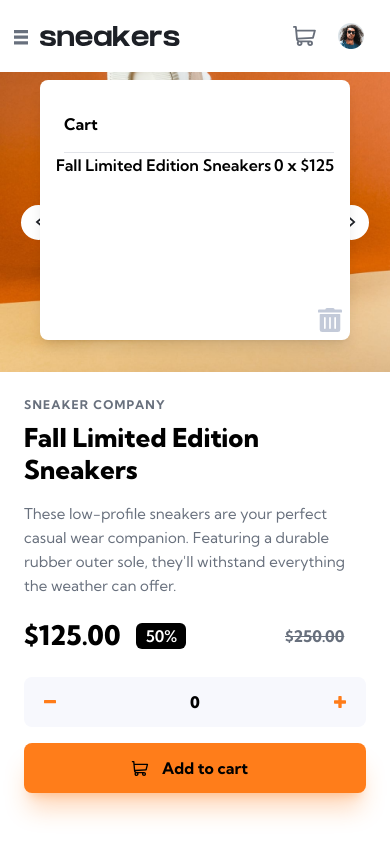
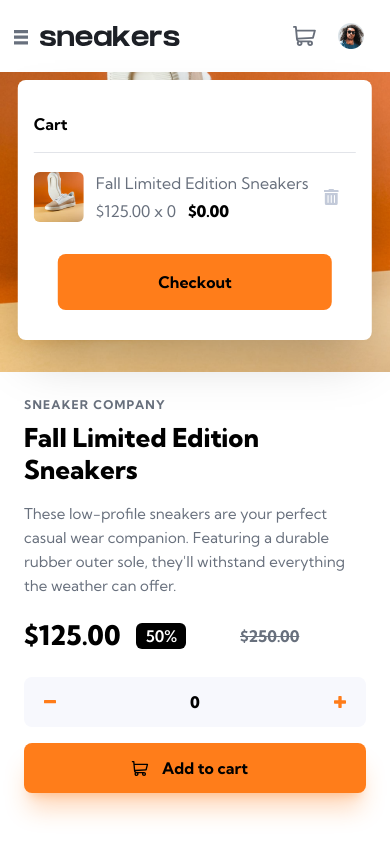
Before and after one commit to delabahmani/product-page-example, a React (Vite) app: page / in a window 390 px wide. Both pictures are taken after a click on the button "Add to cart". Shown: the top 844 px of the page. Built offline with nearby package versions, Linux system fonts and the light colour scheme.

Commit message:
Implement responsiveness

```diff
--- a/src/Components/Carousel.tsx
+++ b/src/Components/Carousel.tsx
@@ -81,7 +81,7 @@ const Carousel = ({ images, thumbnails }: Props) => {
         </div>
 
         {isDesktop && (
-          <div className="mt-4 lg:mt-9 flex justify-center space-x-4 lg:space-x-6">
+          <div className="mt-4 flex justify-center space-x-4 lg:mt-9 lg:space-x-6">
             {thumbnails.map((thumbnail, index) => (
               <div
                 key={index}
@@ -96,7 +96,7 @@ const Carousel = ({ images, thumbnails }: Props) => {
                   className="thumbnail h-full w-full rounded-lg object-cover"
                 />
                 {(index === isHovered || index === currentImage) && (
-                  <div className="absolute inset-0 z-20 rounded-lg bottom-0 left-0 right-0 top-0 opacity-60 bg-neutral-white"></div>
+                  <div className="absolute inset-0 bottom-0 left-0 right-0 top-0 z-20 rounded-lg bg-neutral-white opacity-60"></div>
                 )}
 
                 {index === currentImage && (
--- a/src/Components/Cart.tsx
+++ b/src/Components/Cart.tsx
@@ -16,30 +16,60 @@ const Cart: React.FC<CartProps> = ({ cart, clearCart }) => {
   const [isCartActive, setIsCartActive] = useState(true);
 
   return (
+    <div className="container mx-auto p-4 sm:p-0 lg:mx-0 lg:p-0">
       <div
-      className={`bg-neutral-white fixed right-0 top-10 mr-10 mt-10 w-[310px] h-[260px] rounded-lg p-4 shadow-lg ${isCartActive ? "" : "hidden"}`}
+        className={`cart fixed top-10 mt-10 h-[270px] max-w-screen-sm rounded-lg bg-neutral-white shadow-2xl sm:absolute sm:mx-auto lg:right-44 lg:top-24 lg:mx-0 lg:mt-0 lg:w-[400px] lg:max-w-full  ${isCartActive ? "" : "hidden"}`}
       >
-      <h3 className="ml-2 font-bold border-b-[1px] border-b-gray-neutral border-opacity-40 py-4">Cart</h3>
+        <div className="">
+          <h3 className="m-4 border-b-[1px] border-b-gray-neutral border-opacity-40 py-4 font-bold">
+            Cart
+          </h3>
+        </div>
 
         {cart.length === 0 ? (
-        <p className="font-extrabold text-neutral-black text-opacity-60 text-center py-[75px]">Your cart is empty.</p>
+          <p className="m-4 py-[75px] text-center font-extrabold text-neutral-black text-opacity-60">
+            Your cart is empty.
+          </p>
         ) : (
-        <div>
-        <ul>
+          <div className="m-4">
+            <div className="cart-active flex w-[300px] items-center lg:mx-auto lg:w-[350px]">
+              <img
+                src="/assets/image-product-1-thumbnail.jpg"
+                alt=""
+                className="h-[50px] rounded-md lg:h-[55px]"
+              />
+              <ul className="flex px-3 lg:w-[350px] lg:px-0 lg:pl-5">
                 {cart.map((item) => (
-            <li key={item.id} className="flex justify-between font-semibold">
-              <span>{item.name}</span>
-              <span>
-                {item.quantity} x ${item.price}
+                  <li key={item.id} className="cart-list leading-7">
+                    <span className="text-blue-dark ">{item.name}</span>
+                    <span className="flex text-blue-dark">
+                      ${item.price}.00 x {item.quantity}
+                      <span className="ml-3 font-extrabold text-neutral-black">
+                        ${item.quantity * item.price}.00
+                      </span>
                     </span>
                   </li>
                 ))}
+                <button
+                  className="delete-icon mr-3 lg:pl-8"
+                  onClick={clearCart}
+                >
+                  <img
+                    src="/assets/icon-delete.svg"
+                    alt=""
+                    className="sm:h-4 sm:w-4 lg:h-[17px] lg:w-[16px]"
+                  />
+                </button>
               </ul>
-        <button className="absolute bottom-2 right-2" onClick={clearCart}>
-          <img src="/assets/icon-delete.svg" alt="" className="h-6 w-6" />
+            </div>
+            <span className="m-6 flex items-center justify-center lg:mx-auto lg:w-[350px]">
+              <button className="checkout-btn h-14 w-64 rounded-lg bg-orange-neutral font-bold lg:w-[350px]">
+                Checkout
               </button>
+            </span>
           </div>
         )}
+      </div>
     </div>
   );
 };
--- a/src/Components/ProductDescription.tsx
+++ b/src/Components/ProductDescription.tsx
@@ -56,7 +56,7 @@ const ProductDescription: React.FC<ProductDescriptionProps> = ({
           <span className="flex h-[26px] w-[50px] items-center justify-center rounded-md bg-neutral-black text-[16px] font-semibold text-neutral-white lg:h-[30px] lg:w-[59px] lg:text-[18px] ">
             50%
           </span>
-          <span className="absolute font-bold text-blue-dark line-through sm:left-[245px] md:left-[400px] lg:-left-4  lg:top-[78px]">
+          <span className="absolute font-bold text-blue-dark line-through sm:left-[200px] md:left-[400px] lg:-left-4  lg:top-[78px]">
             $250.00
           </span>
         </div>
--- a/src/index.css
+++ b/src/index.css
@@ -25,7 +25,7 @@ li {
 }
 
 li:hover::after {
-  content: '';
+  content: "";
   display: block;
   position: absolute;
   width: 100%;
@@ -37,8 +37,6 @@ li:hover::after {
 li:hover {
   color: black;
 }
-
-
 
 .filter-close {
   filter: invert(100%) sepia(2%) saturate(9%) hue-rotate(331deg)
@@ -74,3 +72,32 @@ li:hover {
   filter: brightness(0) saturate(100%) invert(59%) sepia(39%) saturate(4185%)
     hue-rotate(348deg) brightness(102%) contrast(101%);
 }
+
+
+@media (max-width: 425px) {
+  .cart {
+    width: 42vh;
+    max-width: 100%;
+    left: 50%;
+    transform: translateX(-50%);
+    height: 260px;
+  }
+
+  .checkout-btn {
+    width: 300px;
+    margin-top: 5px;
+  }
+
+  .cart-active {
+    width: 321px;
+  }
+
+  .cart-list {
+    width: 228px;
+  }
+
+  .delete-icon {
+    padding-left: 15px;
+  }
+
+}
--- a/tailwind.config.js
+++ b/tailwind.config.js
@@ -3,7 +3,7 @@ export default {
   content: ["./index.html", "./src/**/*.{js,ts,jsx,tsx}"],
   theme: {
     screens: {
-      'sm': '375px',
+      'sm': '320px',
       'md': '768px',
       'lg': '1024px'
     },
```
Lines whose indentation alone changed are shown as unchanged.
